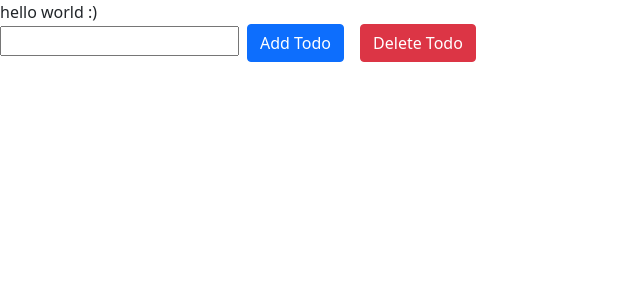
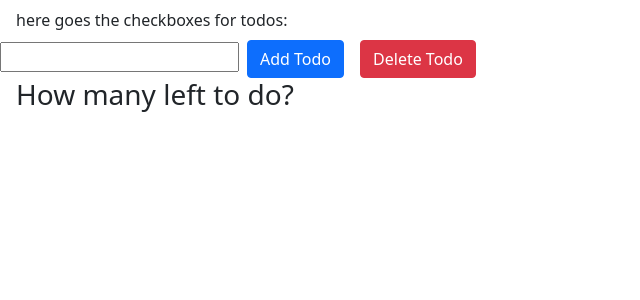
Before and after one commit to Jawad63/redo-todo-react, a React (Create React App) app: page / in a window 1280 px wide. Shown: the top 300 px of the page, without its empty margins (0-640 px from the left). Built offline with nearby package versions, Linux system fonts and the light colour scheme.

Commit message:
styling addition for todo list

```diff
--- a/src/App.js
+++ b/src/App.js
@@ -10,6 +10,7 @@ function App() {
       <input type="text" />
       <button className="btn btn-primary mx-2">Add Todo</button>
       <button className="btn btn-danger mx-2">Delete Todo</button>
+      <h3 className="mx-3">How many left to do?</h3>
     </>
 
   )
--- a/src/TodoList.js
+++ b/src/TodoList.js
@@ -2,8 +2,8 @@ import React from 'react'
 
 export default function TodoList() {
    return (
-      <div>
-         hello world :)
+      <div className="mx-3 py-2">
+         here goes the checkboxes for todos:
       </div>
    )
 }
```
